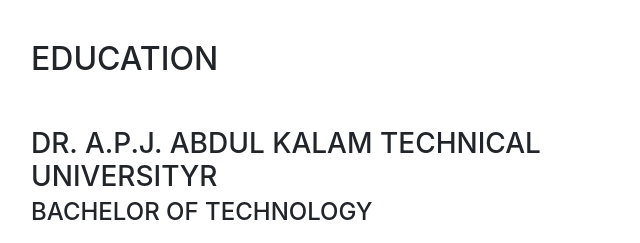
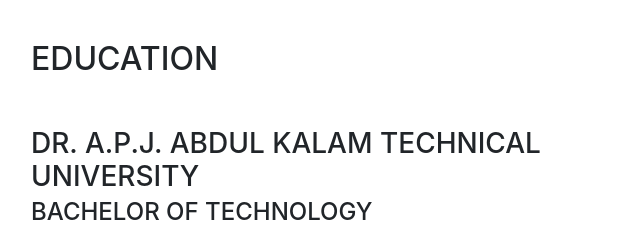
Before and after one commit to mhamzahsiddiqui/resume, a website with bundled scripts: page index.html in a window 1280 px wide. Shown: the part 1720-1963 px from the top of the page, 289-929 px from the left. Built offline with nearby package versions, Linux system fonts and the light colour scheme; a web font is replaced by a local one.

Commit message:
Update index.html

```diff
--- a/index.html
+++ b/index.html
@@ -141,7 +141,7 @@
 
           <div class="resume-item d-flex flex-column flex-md-row mb-5">
             <div class="resume-content mr-auto">
-              <h3 class="mb-0">Dr. A.P.J. Abdul Kalam Technical Universityr</h3>
+              <h3 class="mb-0">Dr. A.P.J. Abdul Kalam Technical University</h3>
               <div class="subheading mb-3">Bachelor of Technology</div>
               <div>Computer Science Engineering</div>
               <p>Ongoing </p>
```
